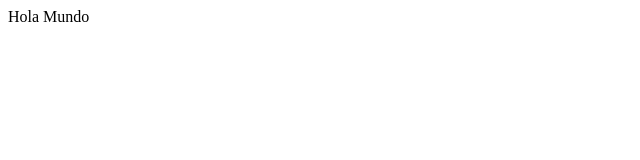
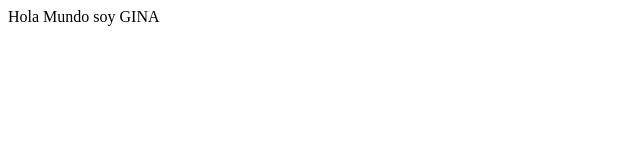
Before and after one commit to Yinet97/ProyectoJavascritp, a plain HTML site: page Index.html in a window 1280 px wide. Shown: the full height of the page, 0-640 px from the left. Drawn offline with Linux system fonts and the light colour scheme.

Commit message:
Segundo Commit

```diff
--- a/Index.html
+++ b/Index.html
@@ -5,7 +5,7 @@
 </head>
 <body>
 
-	Hola Mundo
+	Hola Mundo soy GINA
 
 </body>
 </html>
```
